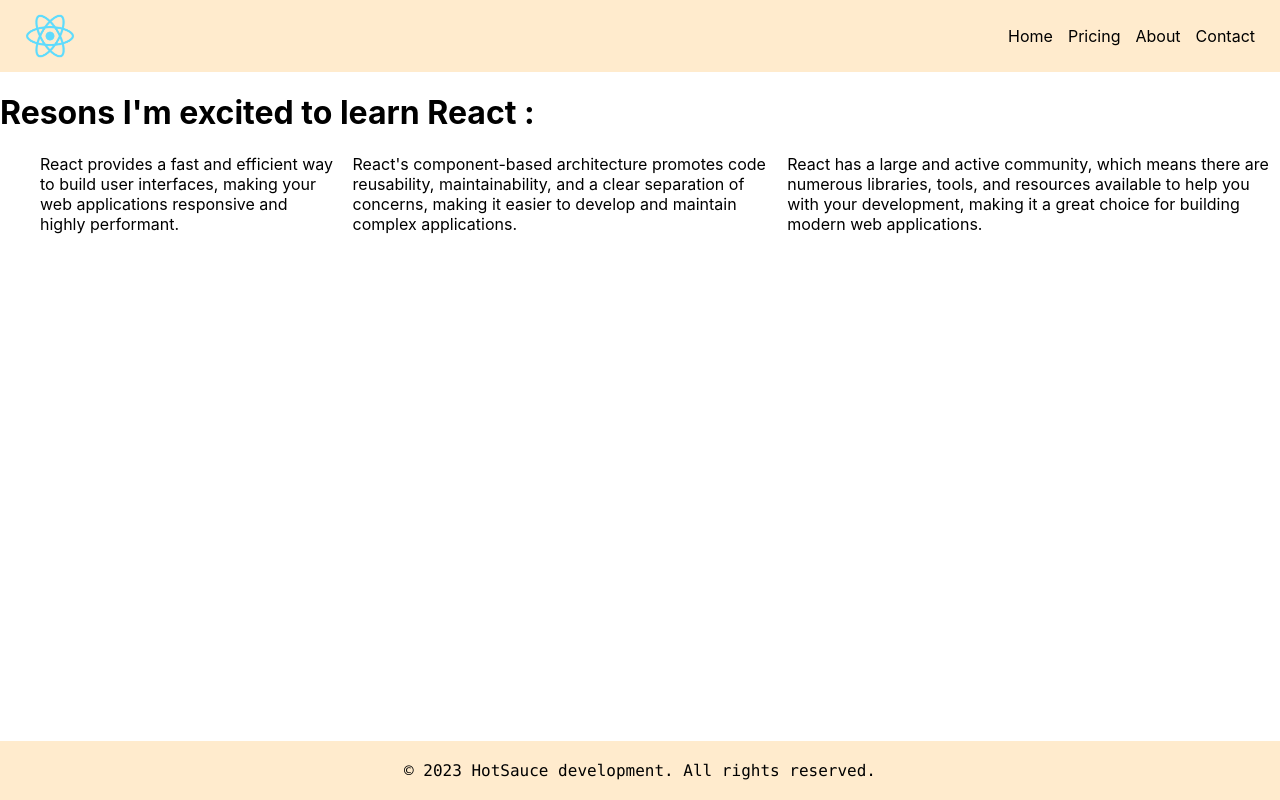
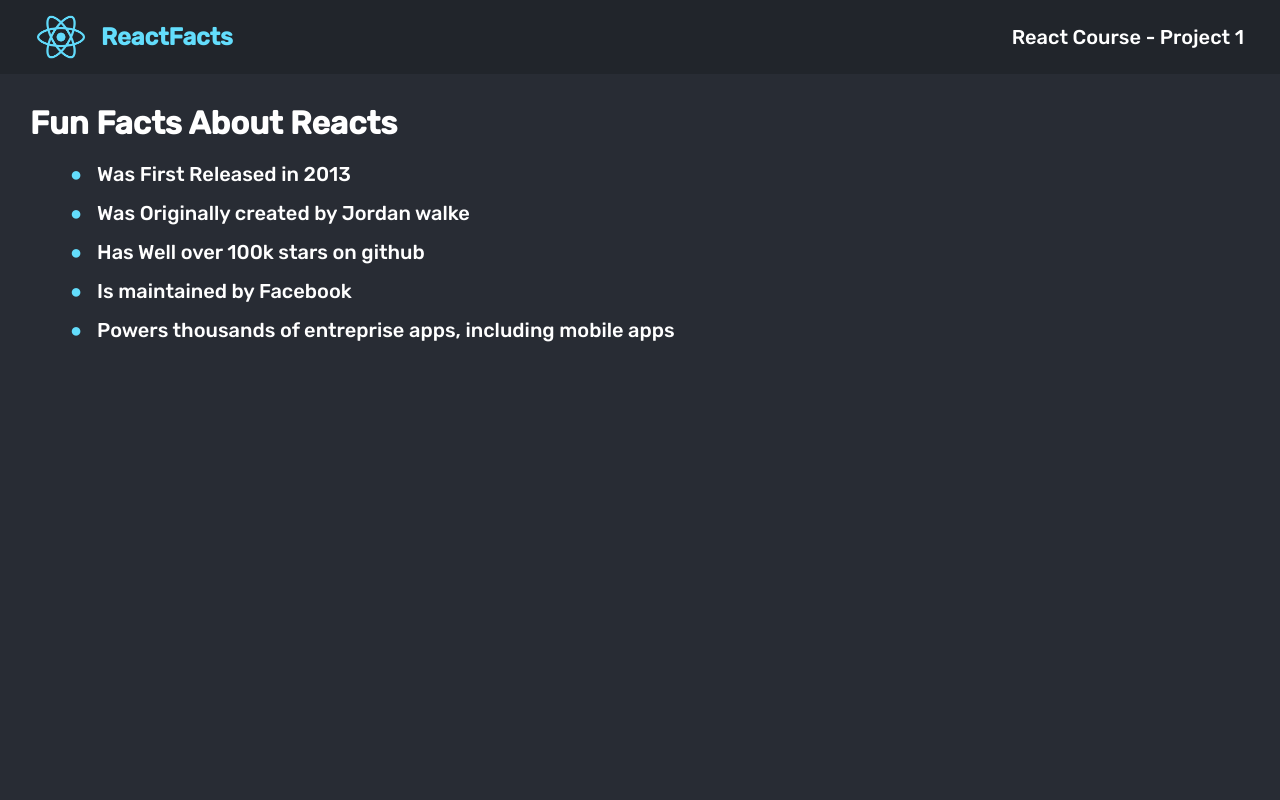
Before and after one commit to splach-coder/learningReact, a React (Create React App) app: page / in a window 1280 px wide. Built offline with nearby package versions, Linux system fonts and the light colour scheme.

Commit message:
finsih the project 1

```diff
--- a/src/index.js
+++ b/src/index.js
@@ -1,13 +1,11 @@
 import React from "react";
 import ReactDOM from "react-dom/client";
-import { Header, H1, Footer } from "./challenge2";
-import "./index.css";
+import App from "./project1/project1";
+import "./project1/project1.css";
 
 const root = ReactDOM.createRoot(document.getElementById("root"));
 root.render(
   <React.StrictMode>
-    <Header />
-    <H1 />
-    <Footer />
+    <App />
   </React.StrictMode>
 );
--- /dev/null
+++ b/src/project1/project1.css
@@ -0,0 +1,67 @@
+@import url('https://fonts.googleapis.com/css2?family=Rubik:wght@500&display=swap');
+
+* {
+    margin: 0;
+    padding: 0;
+    box-sizing: border-box;
+    font-family: 'Rubik', sans-serif;
+}
+
+#root {
+    position: relative;
+    height: 100vh;
+    background: #282C34;
+    color: white;
+}
+
+
+header {
+    position: relative;
+    width: 100%;
+    display: flex;
+    justify-content: space-between;
+    align-items: center;
+    padding: 12px 36px;
+    background: #21252B;
+}
+
+.logo {
+    display: flex;
+    gap: 15px;
+    align-items: center;
+    color: #63DDFC;
+}
+
+.logo img {
+    width: 50px;
+}
+
+header div:last-child {
+    font-size: 20px;
+}
+
+
+main {
+    position: relative;
+    width: 100%;
+    padding: 30px;
+    display: flex;
+    flex-direction: column;
+    gap: 20px;
+}
+
+
+
+main ul {
+    margin-left: 40px;
+    font-size: 20px;
+    list-style: none;
+    display: flex;
+    flex-direction: column;
+    gap: 15px;
+}
+
+li span {
+    color: #63DDFC;
+    margin-right: 15px;
+}
--- /dev/null
+++ b/src/project1/project1.js
@@ -0,0 +1,51 @@
+import logo from "../logo192.png";
+
+function Header() {
+  return (
+    <header>
+      <div className="logo">
+        <img src={logo} alt="React logo" />
+        <h2>ReactFacts</h2>
+      </div>
+
+      <div>React Course - Project 1</div>
+    </header>
+  );
+}
+
+function Main() {
+  return (
+    <main>
+      <h1>Fun Facts About Reacts</h1>
+      <ul>
+        <li>
+          <span>&#9679;</span>Was First Released in 2013
+        </li>
+        <li>
+          <span>&#9679;</span>Was Originally created by Jordan walke
+        </li>
+        <li>
+          <span>&#9679;</span>Has Well over 100k stars on github
+        </li>
+        <li>
+          <span>&#9679;</span>Is maintained by Facebook
+        </li>
+        <li>
+          <span>&#9679;</span>Powers thousands of entreprise apps, including
+          mobile apps
+        </li>
+      </ul>
+    </main>
+  );
+}
+
+function App() {
+  return (
+    <div>
+      <Header />
+      <Main />
+    </div>
+  );
+}
+
+export default App;
```
